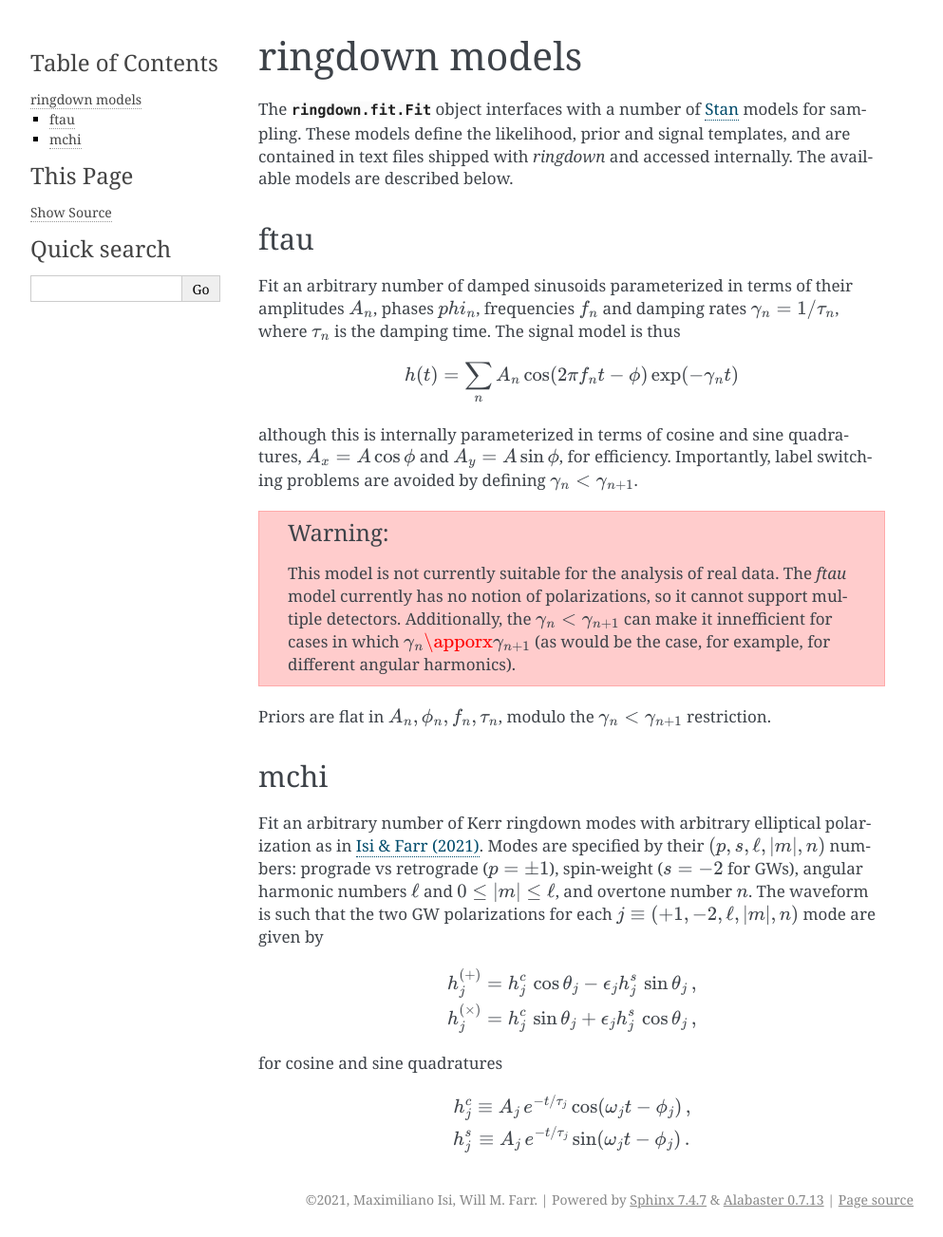
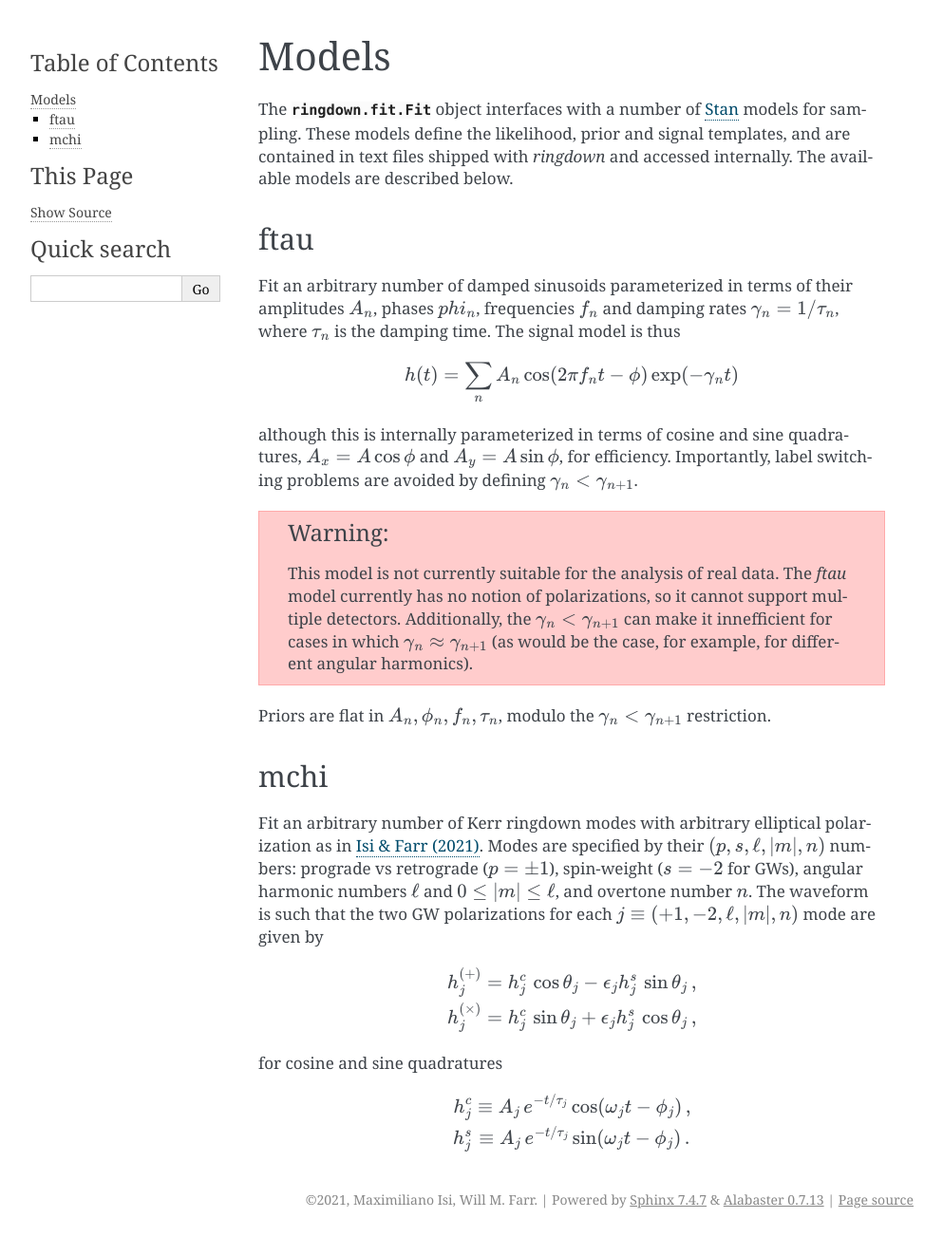
Before and after one commit to maxisi/ringdown, a Sphinx documentation site: the page built from docs/models.rst, in a window 1280 px wide. Shown: the whole page at 95% size, without its empty margins (148-1141 px from the left). Built offline with Sphinx 7.4.7, drawn with Linux system fonts in a browser that asks for light colours; pages that are not in the unit, such as notebooks, are missing from menus.

Commit message:
doc typos

```diff
--- a/docs/models.rst
+++ b/docs/models.rst
@@ -1,5 +1,5 @@
-ringdown models
-===============
+Models
+======
 
 The :class:`ringdown.fit.Fit` object interfaces with a number of `Stan <https://mc-stan.org>`_ models for sampling. These models define the likelihood, prior and signal templates, and are contained in text files shipped with `ringdown` and accessed internally. The available models are described below.
 
@@ -17,7 +17,7 @@ although this is internally parameterized in terms of cosine and sine quadrature
    This model is not currently suitable for the analysis of real data. The
    `ftau` model currently has no notion of  polarizations, so it cannot support
    multiple detectors. Additionally, the :math:`\gamma_n < \gamma_{n+1}` can
-   make it innefficient for cases in which :math:`\gamma_n \apporx
+   make it innefficient for cases in which :math:`\gamma_n \approx
    \gamma_{n+1}` (as would be the case, for example, for different angular
    harmonics).
 
--- a/docs/overview.rst
+++ b/docs/overview.rst
@@ -1,4 +1,4 @@
-ringdown overview
+Overview
 ========
 
 The `ringdown` package is composed of three modules: :mod:`ringdown.fit`, :mod:`ringdown.data` and :mod:`ringdown.waveforms`. The single most important object in the package is the :class:`ringdown.fit.Fit` class, which contains all information and settings required to set up and execute an analysis. Several examples of its use are provided in the :ref:`gallery`.
```
